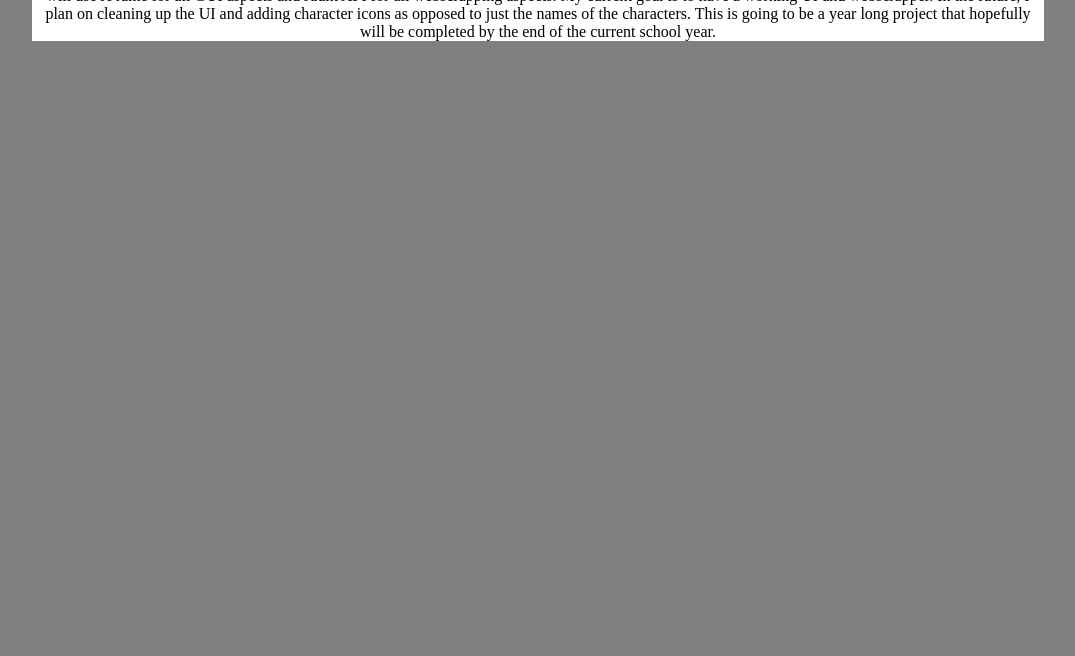
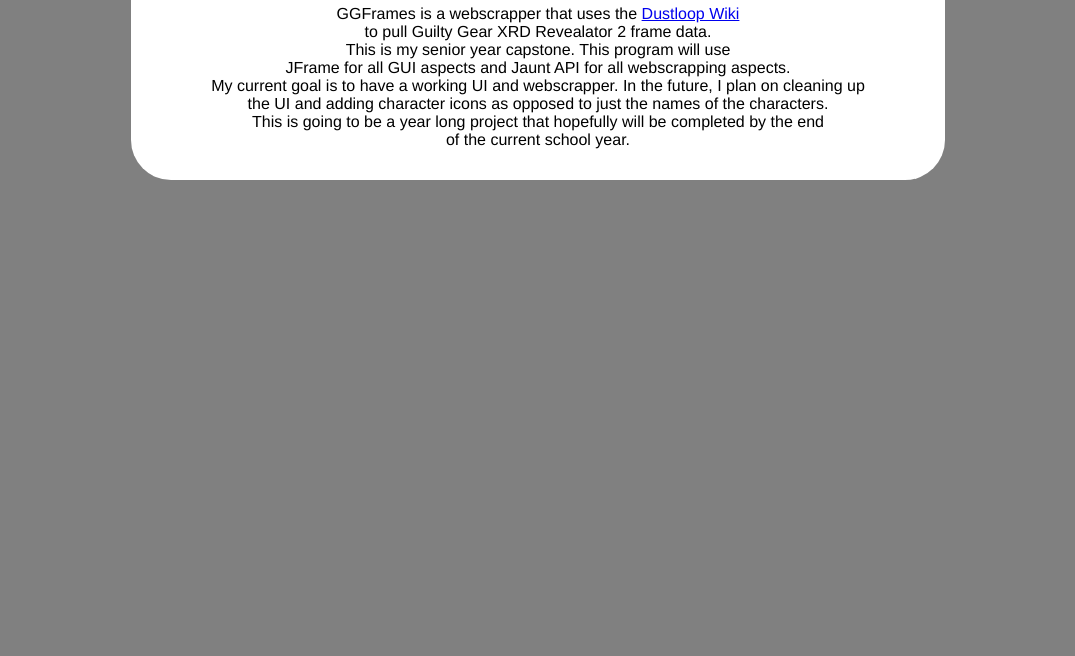
Before and after one commit to imaginatixnlxiv/GGFrames, a plain HTML site: page index.html in a window 1280 px wide. Shown: the part 144-800 px from the top of the page, without its empty margins (102-1177 px from the left). Drawn offline with Linux system fonts and the light colour scheme.

Commit message:
Updated styling

```diff
--- a/index.html
+++ b/index.html
@@ -1,6 +1,7 @@
 <html>
 	<head>
 		<link rel="stylesheet" type="text/css" href="style.css"></link>
+		<link rel="shortcut icon" type="image/x-icon" href="favicon.ico"></link>
 		<title>GGFrames</title>
 	</head>
 	<body id = "body">
@@ -9,12 +10,14 @@
 		</div>
 		<div id="Information">
 			<h2 id="info_header">Information</h2>
-			<p>GGFrames is a webscrapper that uses the <a href="http://www.dustloop.com/wiki/index.php?title=GGXRD-R2/Frame_Data">Dustloop Wiki</a> to pull Guilty Gear
-				XRD Revealator 2 frame data. This is my senior year capstone. This program will use
-				JFrame for all GUI aspects and Jaunt API for all webscrapping aspects. My current
-				goal is to have a working UI and webscrapper. In the future, I plan on cleaning up
-				the UI and adding character icons as opposed to just the names of the characters.
-				This is going to be a year long project that hopefully will be completed by the end of the current school year.</p>
+			<p>GGFrames is a webscrapper that uses the <a href="http://www.dustloop.com/wiki/index.php?title=GGXRD-R2/Frame_Data">Dustloop Wiki</a><br> to pull Guilty Gear
+				XRD Revealator 2 frame data. <br>
+				This is my senior year capstone. This program will use<br>
+				JFrame for all GUI aspects and Jaunt API for all webscrapping aspects.<br>
+				My current goal is to have a working UI and webscrapper. In the future, I plan on cleaning up<br>
+				the UI and adding character icons as opposed to just the names of the characters.<br>
+				This is going to be a year long project that hopefully will be completed by the end <br>
+				of the current school year.</p>
 		</div>
 	</body>
 </html>
--- a/style.css
+++ b/style.css
@@ -1,6 +1,7 @@
 #header
 {
 	text-align: center;
+	font-family: Helvetica;
 }
 
 #intro
@@ -18,6 +19,12 @@
 {
 	background-color: white;
 	text-align: center;
-	width: 80%;
+	width: 62%;
+	/*height: 30%;*/
 	margin: auto;
+	font-family: Helvetica;
+	border-radius:40px;
+	padding: 15px;
+	/*padding-top: 10px;
+	padding-bottom: 20px;*/
 }
```
